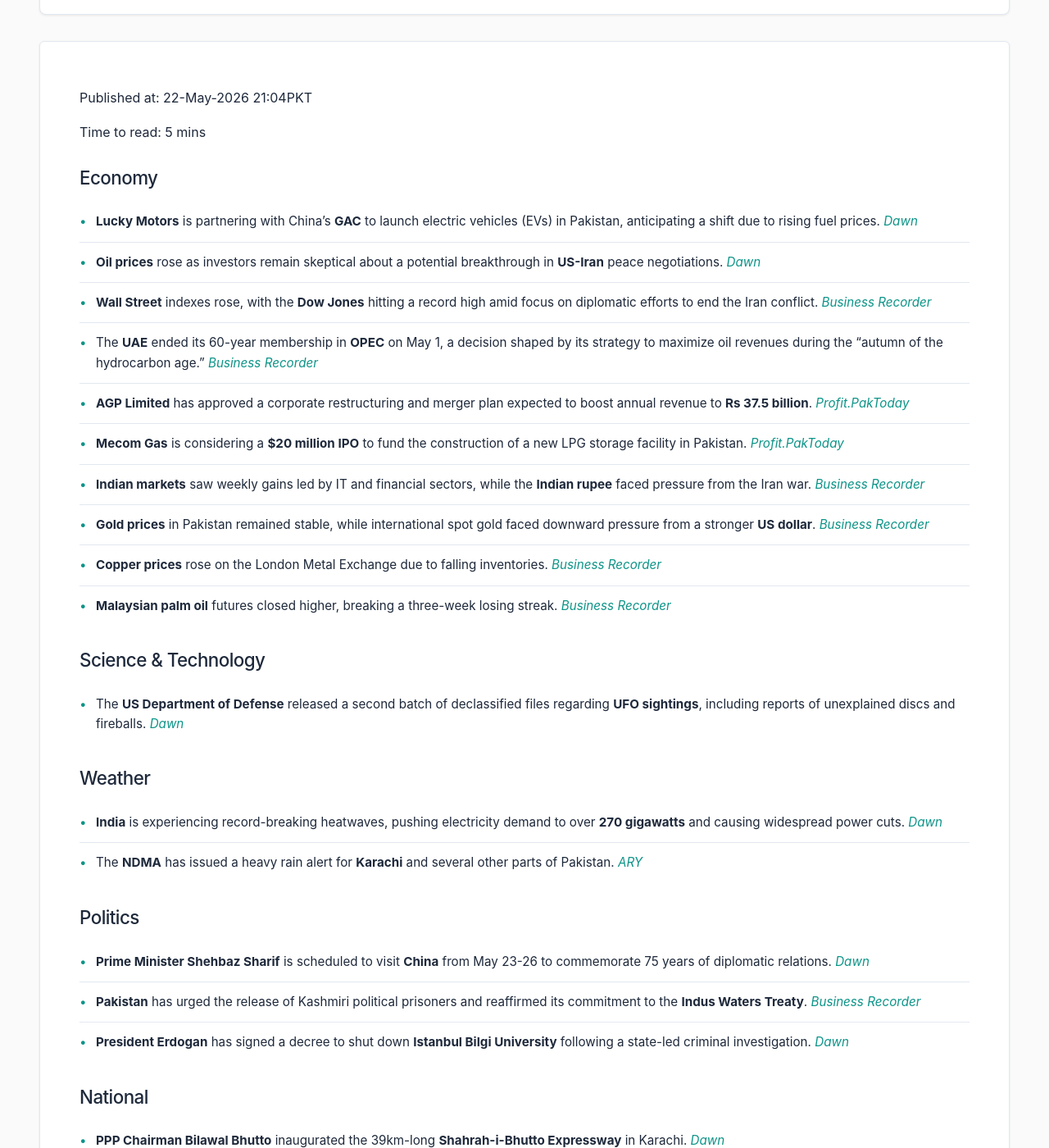
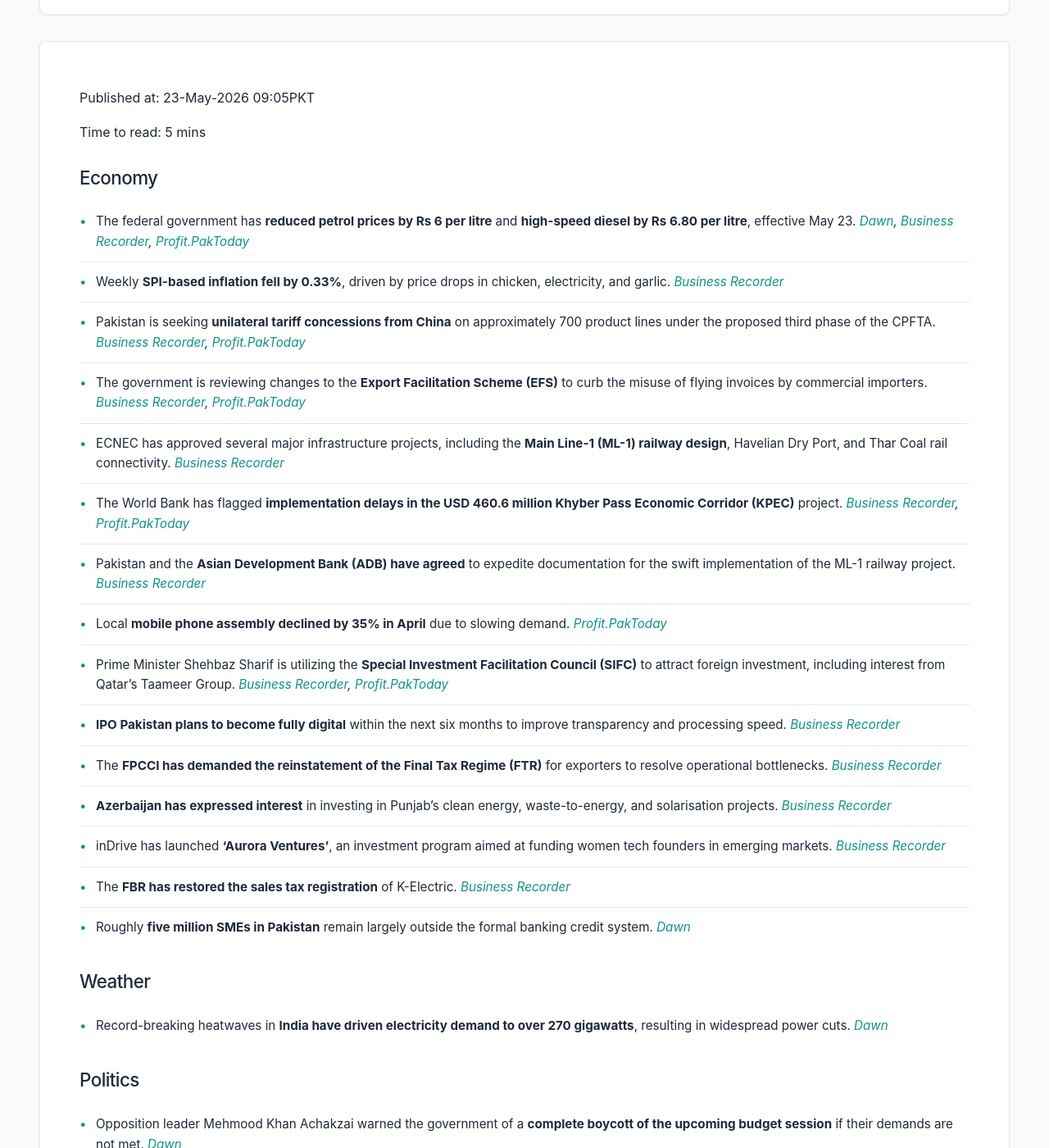
Before and after one commit to zsubzwary/news, a Jekyll site: the page built from en/index.md, in a window 1280 px wide and 1400 px high, scrolled down 209 px. Shown: the whole window at 82% size. Built offline with Jekyll 4.4.1, drawn with Linux system fonts in a browser that asks for light colours; some web fonts are replaced; comment, search, counter and statistics services are not loaded; some of the changed text lies outside the part shown.

Commit message:
DateTime; 2026-05-23T04:05:06.455Z

```diff
--- a/en/index.md
+++ b/en/index.md
@@ -4,62 +4,52 @@ title: Pakistan News Briefing
 lang: en
 ---
 
-Published at: 22-May-2026 21:04PKT
+Published at: 23-May-2026 09:05PKT
 
 Time to read: 5 mins
 
 ### Economy
-- **Lucky Motors** is partnering with China's **GAC** to launch electric vehicles (EVs) in Pakistan, anticipating a shift due to rising fuel prices. *[Dawn](https://www.dawn.com/news/2002277/lucky-motors-partners-with-chinas-gac-as-it-bets-fuel-shock-will-drive-ev-switch)*
-- **Oil prices** rose as investors remain skeptical about a potential breakthrough in **US-Iran** peace negotiations. *[Dawn](https://www.dawn.com/news/2002218/oil-prices-rise-as-investors-doubt-breakthrough-in-us-iran-peace-talks)*
-- **Wall Street** indexes rose, with the **Dow Jones** hitting a record high amid focus on diplomatic efforts to end the Iran conflict. *[Business Recorder](https://www.brecorder.com/news/40422413/wall-st-rises-dow-hits-record-high-with-us-iran-talks-in-focus)*
-- The **UAE** ended its 60-year membership in **OPEC** on May 1, a decision shaped by its strategy to maximize oil revenues during the "autumn of the hydrocarbon age." *[Business Recorder](https://www.brecorder.com/news/40422404/uae-considered-leaving-opec-over-three-years-presidential-adviser-says)*
-- **AGP Limited** has approved a corporate restructuring and merger plan expected to boost annual revenue to **Rs 37.5 billion**. *[Profit.PakToday](https://profit.pakistantoday.com.pk/2026/05/22/agp-limited-approves-major-pharma-merger-plan-expected-to-raise-revenue-to-%e2%82%a837-5-billion/)*
-- **Mecom Gas** is considering a **$20 million IPO** to fund the construction of a new LPG storage facility in Pakistan. *[Profit.PakToday](https://profit.pakistantoday.com.pk/2026/05/22/pakistans-mecom-gas-weighs-20-million-ipo-to-fund-lpg-storage-report/)*
-- **Indian markets** saw weekly gains led by IT and financial sectors, while the **Indian rupee** faced pressure from the Iran war. *[Business Recorder](https://www.brecorder.com/news/40422410/it-financials-boost-indian-shares-to-weekly-gains)*
-- **Gold prices** in Pakistan remained stable, while international spot gold faced downward pressure from a stronger **US dollar**. *[Business Recorder](https://www.brecorder.com/news/40422411/gold-price-drops-by-rs2700-per-tola-in-pakistan)*
-- **Copper prices** rose on the London Metal Exchange due to falling inventories. *[Business Recorder](https://www.brecorder.com/news/40422400/copper-buoyed-by-falling-lme-stocks)*
-- **Malaysian palm oil** futures closed higher, breaking a three-week losing streak. *[Business Recorder](https://www.brecorder.com/news/40422399/palm-oil-closes-higher-snap-3-weeks-of-losses)*
-
-### Science & Technology
-- The **US Department of Defense** released a second batch of declassified files regarding **UFO sightings**, including reports of unexplained discs and fireballs. *[Dawn](https://www.dawn.com/news/2002290/us-releases-second-batch-of-government-declassified-ufo-files)*
+- The federal government has **reduced petrol prices by Rs 6 per litre** and **high-speed diesel by Rs 6.80 per litre**, effective May 23. *[Dawn](https://www.dawn.com/news/2002321/govt-reduces-petrol-by-rs6-per-litre-high-speed-diesel-by-rs68), [Business Recorder](https://www.brecorder.com/news/40422475/petrol-price-slashed-by-rs6-diesels-by-rs680), [Profit.PakToday](https://profit.pakistantoday.com.pk/2026/05/23/govt-cuts-petrol-price-by-rs6-litre-hsd-by-rs6-80-ahead-of-eid-ul-adha/)*
+- Weekly **SPI-based inflation fell by 0.33%**, driven by price drops in chicken, electricity, and garlic. *[Business Recorder](https://www.brecorder.com/news/40422476/weekly-spi-inflation-down-033pc)*
+- Pakistan is seeking **unilateral tariff concessions from China** on approximately 700 product lines under the proposed third phase of the CPFTA. *[Business Recorder](https://www.brecorder.com/news/40422483/700-product-lines-under-the-proposed-cpfta-islamabad-seeks-unilateral-tariff-relief-from-beijing), [Profit.PakToday](https://profit.pakistantoday.com.pk/2026/05/23/pakistan-to-seek-zero-tariff-access-from-china-on-700-product-lines-under-fta-talks/)*
+- The government is reviewing changes to the **Export Facilitation Scheme (EFS)** to curb the misuse of flying invoices by commercial importers. *[Business Recorder](https://www.brecorder.com/news/40422484/check-on-flying-invoices-govt-mulls-revising-efs-in-budget), [Profit.PakToday](https://profit.pakistantoday.com.pk/2026/05/23/govt-mulls-export-facilitation-scheme-changes-to-curb-flying-invoice-misuse-by-commercial-importers/)*
+- ECNEC has approved several major infrastructure projects, including the **Main Line-1 (ML-1) railway design**, Havelian Dry Port, and Thar Coal rail connectivity. *[Business Recorder](https://www.brecorder.com/news/40422491/ecnec-clears-ml-1-havelian-dry-port-amp-thar-coal-rail-projects)*
+- The World Bank has flagged **implementation delays in the USD 460.6 million Khyber Pass Economic Corridor (KPEC)** project. *[Business Recorder](https://www.brecorder.com/news/40422488/kpec-project-world-bank-flags-implementation-delays), [Profit.PakToday](https://profit.pakistantoday.com.pk/2026/05/23/world-bank-flags-delays-in-460-million-khyber-pass-corridor-project-pakistan-seeks-3-year-extension/)*
+- Pakistan and the **Asian Development Bank (ADB) have agreed** to expedite documentation for the swift implementation of the ML-1 railway project. *[Business Recorder](https://www.brecorder.com/news/40422489/swift-implementation-of-main-line-1-railway-project-pakistan-adb-agree-on-timely-completion-of-documentation)*
+- Local **mobile phone assembly declined by 35% in April** due to slowing demand. *[Profit.PakToday](https://profit.pakistantoday.com.pk/2026/05/22/local-mobile-phone-assembly-drops-35-in-april-as-demand-slows/)*
+- Prime Minister Shehbaz Sharif is utilizing the **Special Investment Facilitation Council (SIFC)** to attract foreign investment, including interest from Qatar’s Taameer Group. *[Business Recorder](https://www.brecorder.com/news/40422482/pm-tells-qatars-taameer-group-steps-taken-to-remove-barriers-to-business-under-sifc), [Profit.PakToday](https://profit.pakistantoday.com.pk/2026/05/22/pm-shehbaz-invites-greater-qatari-investment-as-taameer-group-plans-expansion-in-pakistan/)*
+- **IPO Pakistan plans to become fully digital** within the next six months to improve transparency and processing speed. *[Business Recorder](https://www.brecorder.com/news/40422495/ipo-pakistan-to-go-fully-digital-in-six-months)*
+- The **FPCCI has demanded the reinstatement of the Final Tax Regime (FTR)** for exporters to resolve operational bottlenecks. *[Business Recorder](https://www.brecorder.com/news/40422493/fpcci-demands-restoration-of-ftr-for-exporters)*
+- **Azerbaijan has expressed interest** in investing in Punjab's clean energy, waste-to-energy, and solarisation projects. *[Business Recorder](https://www.brecorder.com/news/40422492/azerbaijan-ready-to-invest-in-punjab-clean-energy-projects-minister)*
+- inDrive has launched **'Aurora Ventures'**, an investment program aimed at funding women tech founders in emerging markets. *[Business Recorder](https://www.brecorder.com/news/40422494/indrive-launches-aurora-ventures)*
+- The **FBR has restored the sales tax registration** of K-Electric. *[Business Recorder](https://www.brecorder.com/news/40422487/st-registration-of-ke-restored)*
+- Roughly **five million SMEs in Pakistan** remain largely outside the formal banking credit system. *[Dawn](https://www.dawn.com/news/2002454/five-million-smes-2pc-banked)*
 
 ### Weather
-- **India** is experiencing record-breaking heatwaves, pushing electricity demand to over **270 gigawatts** and causing widespread power cuts. *[Dawn](https://www.dawn.com/news/2002287/india-battles-power-cuts-as-heatwave-boosts-electricity-demand-to-record)*
-- The **NDMA** has issued a heavy rain alert for **Karachi** and several other parts of Pakistan. *[ARY](https://arynews.tv/ndma-rain-alert-for-karachi-and-pakistan)*
+- Record-breaking heatwaves in **India have driven electricity demand to over 270 gigawatts**, resulting in widespread power cuts. *[Dawn](https://www.dawn.com/news/2002287/india-battles-power-cuts-as-heatwave-boosts-electricity-demand-to-record)*
 
 ### Politics
-- **Prime Minister Shehbaz Sharif** is scheduled to visit **China** from May 23-26 to commemorate 75 years of diplomatic relations. *[Dawn](https://www.dawn.com/news/2002224/fo-says-pm-shehbaz-to-visit-china-from-may-23-26)*
-- **Pakistan** has urged the release of Kashmiri political prisoners and reaffirmed its commitment to the **Indus Waters Treaty**. *[Business Recorder](https://www.brecorder.com/news/40422412/pakistan-urges-release-of-kashmiri-political-prisoners-vows-to-protect-water-rights)*
-- **President Erdogan** has signed a decree to shut down **Istanbul Bilgi University** following a state-led criminal investigation. *[Dawn](https://www.dawn.com/news/2002235/turkiyes-erdogan-shuts-istanbul-bilgi-university-seized-by-state-in-criminal-probe)*
+- Opposition leader Mehmood Khan Achakzai warned the government of a **complete boycott of the upcoming budget session** if their demands are not met. *[Dawn](https://www.dawn.com/news/2002438/meet-demands-or-face-budget-boycott-achakzai-tells-govt)*
+- Prime Minister Shehbaz Sharif has approved a **four-year contract extension for Fuad Asadullah Khan** as Director General of the Intelligence Bureau. *[Dawn](https://www.dawn.com/news/2002416/pm-grants-four-year-extension-to-intelligence-bureau-chief)*
 
 ### National
-- **PPP Chairman Bilawal Bhutto** inaugurated the 39km-long **Shahrah-i-Bhutto Expressway** in Karachi. *[Dawn](https://www.dawn.com/news/2002279/ppp-chairman-bilawal-bhutto-inaugurates-39km-long-shahrah-i-bhutto-linking-qayyumabad-to-m9-motorway)*
-- The **NCCIA** arrested four individuals for allegedly selling the sensitive personal data of government officials to foreign entities. *[Dawn](https://www.dawn.com/news/2002298/nccia-uncovers-gang-selling-data-of-govt-officials-to-foreign-entities-four-arrested)*
-- Alleged drug queenpin **Anmol alias Pinky** has been sent to jail on judicial remand for narcotics and murder cases. *[Dawn](https://www.dawn.com/news/2002246/anmol-alias-pinky-sent-to-jail-on-judicial-remand-in-narcotics-murder-cases)*
-- **Prince Rahim Aga Khan** has arrived in **Gilgit-Baltistan** for a week-long visit. *[Dawn](https://www.dawn.com/news/2002250/prince-rahim-aga-khan-arrives-in-gilgit-baltistan)*
-- The **Islamabad High Court** has imposed a permanent ban on the killing of stray dogs, ordering humane population control methods. *[Dawn](https://www.dawn.com/news/2002223/ihc-bans-killing-of-stray-dogs-orders-authorities-to-implement-humane-methods-of-population-control)*
-- The **Power Division** warned consumers against fraudulent QR code scams related to electricity bill subsidies. *[Dawn](https://www.dawn.com/news/2002231/power-division-warns-consumers-against-fake-subsidy-links-qr-code-scams)*
-- The **State Bank of Pakistan** will observe a three-day holiday for **Eid-ul-Adha** from May 26 to May 28. *[Profit.PakToday](https://profit.pakistantoday.com.pk/2026/05/22/state-bank-of-pakistan-announces-three-day-eid-ul-adha-holiday-from-may-26/)*
-- The **FBR** has suspended the sales tax registration of **K-Electric**, though its income tax status remains active. *[Profit.PakToday](https://profit.pakistantoday.com.pk/2026/05/22/fbr-suspends-k-electrics-sales-tax-registration/)*
+- The **Sindh government announced a four-day Eidul Azha holiday**, exceeding the three-day holiday declared by the federal government. *[Dawn](https://www.dawn.com/news/2002350/unlike-centre-sindh-announces-four-eid-holidays)*
+- Bilawal Bhutto Zardari **inaugurated the 39km Shahrah-i-Bhutto Expressway** in Karachi to improve urban connectivity. *[Dawn](https://www.dawn.com/news/2002279/ppp-chairman-bilawal-bhutto-inaugurates-39km-long-shahrah-i-bhutto-linking-qayyumabad-to-m9-motorway), [Profit.PakToday](https://profit.pakistantoday.com.pk/2026/05/22/shahrah-e-bhutto-expressway-opens-in-karachi-as-sindh-unveils-major-urban-link/)*
+- The **NCCIA arrested four suspects in South Punjab** for allegedly selling sensitive data of government officials to foreign entities. *[Dawn](https://www.dawn.com/news/2002298/nccia-uncovers-gang-selling-data-of-govt-officials-to-foreign-entities-four-arrested), [Profit.PakToday](https://profit.pakistantoday.com.pk/2026/05/22/four-held-in-south-punjab-over-alleged-leak-of-officials-data-to-foreign-agencies-nccia/)*
+- The Ministry of Defence warned that **failure to compensate Mangla Dam victims** could lead to protests and internal security issues. *[Business Recorder](https://www.brecorder.com/news/40422486/pmo-amp-mof-warned-no-compensation-to-mangla-dam-victims-could-trigger-protests-mod)*
+- Prince Rahim Al Hussaini Aga Khan V urged the Ismaili community in Hunza to **prioritize unity and education**. *[Dawn](https://www.dawn.com/news/2002417/aga-khan-urges-unity-education-and-service-to-humanity)*
+- Actor Momina Iqbal has filed an application seeking an **FIR against a PML-N MPA** over allegations of blackmail and harassment. *[Dawn](https://www.dawn.com/news/2002319/actor-momina-iqbal-seeks-fir-against-pml-n-mpa-over-alleged-blackmail-and-harassment)*
 
 ### International
-- **CDF Asim Munir** is on an official visit to **Iran** to discuss regional peace and US-Iran talks. *[Dawn](https://www.dawn.com/news/2002286/cdf-asim-munir-leaves-for-official-visit-to-iran-security-sources)*
-- The **Pakistan and Turkiye Air Forces** have reaffirmed their strategic cooperation in defense and aerospace innovation. *[Dawn](https://www.dawn.com/news/2002276/pakistan-turkiye-air-forces-reaffirm-growing-strategic-convergence-in-defence-sector-ispr)*
-- The **European Union** is moving toward sanctions against Iranian officials over the blockade of the **Strait of Hormuz**. *[Business Recorder](https://www.brecorder.com/news/40422416/eu-moves-to-sanction-iran-over-hormuz-blockade)*
-- **US Secretary of State Marco Rubio** noted that while there is progress in **US-Iran** talks, significant work remains. *[Business Recorder](https://www.brecorder.com/news/40422415/rubio-cites-some-progress-on-iran-talks-but-were-not-there-yet)*
-- Activists from the **Gaza flotilla** have reported being subjected to torture and abuse while in **Israeli custody**. *[Dawn](https://www.dawn.com/news/2002259/most-relentlessly-cruel-gaza-flotilla-activists-tell-harrowing-accounts-of-abuse-in-israeli-custody)*
-- The **UAE deportation issue** involving Pakistani nationals has been referred to a Senate panel. *[Dawn](https://www.dawn.com/news/2002124/uae-deportations-issue-referred-to-senate-panel)*
-
-### Sports
-- **Pep Guardiola** will leave **Manchester City** at the end of the current season, ending a decade-long reign. *[Dawn](https://www.dawn.com/news/2002256/pep-guardiola-to-end-decade-long-manchester-city-reign-at-end-of-season)*
-- The **PCB** has announced a 16-member squad for the upcoming **ODI series against Australia**, with Shaheen Afridi to lead. *[Dawn](https://www.dawn.com/news/2002210/babar-naseem-recalled-as-pcb-announces-16-member-squad-for-australia-odis)*
-- **Jannik Sinner** and **Novak Djokovic** are set for a high-stakes encounter at **Roland Garros**. *[Business Recorder](https://www.brecorder.com/news/40422417/sinner-stands-between-djokovic-and-record-25th-major-crown-at-french-open)*
-- **Aryna Sabalenka** expressed full readiness for the **French Open** despite recent claycourt struggles. *[Business Recorder](https://www.brecorder.com/news/40422414/sabalenka-says-she-is-100-ready-for-french-open-after-claycourt-struggles)*
-- Spanish defender **Cesar Azpilicueta** has announced his retirement from professional football at the end of the season. *[Business Recorder](https://www.brecorder.com/news/40422402/azpilicueta-to-retire-at-end-of-season)*
+- Diplomatic mediation is intensifying in **Tehran to resolve the US-Iran conflict**, with involvement from Pakistan's Chief of Defence Forces and Qatari negotiators. *[Dawn](https://www.dawn.com/news/2002441/big-guns-descend-on-tehran-as-talks-enter-decisive-phase), [Business Recorder](https://www.brecorder.com/news/40422477/qataris-in-tehran-to-help-secure-us-iran-deal), [Business Recorder](https://www.brecorder.com/news/40422478/naqvi-meets-araghchi-again), [Business Recorder](https://www.brecorder.com/news/40422479/rubio-sees-progress-in-iran-talks), [Business Recorder](https://www.brecorder.com/news/40422480/cdf-arrives-in-tehran)*
+- **Thousands of sailors remain stranded in the Gulf** due to maritime tensions and Iran's assertion of control over the Strait of Hormuz. *[Dawn](https://www.dawn.com/news/2002422/hormuz-closure-piles-misery-on-stranded-sailors), [Profit.PakToday](https://profit.pakistantoday.com.pk/2026/05/22/thousands-of-seafarers-stranded-in-gulf-as-iran-reasserts-control-map-over-strait-of-hormuz/)*
+- The **US Citizenship and Immigration Services** announced a policy change requiring most green card seekers to apply from outside the US. *[Dawn](https://www.dawn.com/news/2002398/green-card-seekers-must-leave-us-first)*
+- **Tulsi Gabbard has resigned** as the US Director of National Intelligence. *[Dawn](https://www.dawn.com/news/2002318/tulsi-gabbard-resigns-as-trumps-top-us-intelligence-official)*
+- The **Pakistan and Turkiye Air Forces** reaffirmed their strategic cooperation in defense and aerospace technology. *[Dawn](https://www.dawn.com/news/2002276/pakistan-turkiye-air-forces-reaffirm-growing-strategic-convergence-in-defence-sector-ispr)*
 
 ### Health
-- The **WHO** has raised the Ebola outbreak risk in the **DR Congo** to the "very high" level. *[Dawn](https://www.dawn.com/news/2002301/ebola-risk-now-at-highest-level-in-dr-congo-says-who)*
+- The **WHO has raised the Ebola risk level** in the Democratic Republic of Congo to "very high." *[Dawn](https://www.dawn.com/news/2002301/ebola-risk-now-at-highest-level-in-dr-congo-says-who)*
+- Renowned infectious diseases expert **Dr. Naseem Salahuddin has passed away**. *[Dawn](https://www.dawn.com/news/2002313/renowned-infectious-diseases-expert-dr-naseem-salahuddin-passes-away)*
 
 ### Other
-- Actor **Tom Hardy** is reportedly out of the project **MobLand**. *[ARY](https://arynews.tv/tom-hardy-mobland-fires-venom-actor)*
-- The teenage son of **Daniel Coleman** (Danny Go! star) has passed away following a battle with cancer. *[ARY](https://arynews.tv/danny-go-daniel-coleman-son-passes-away)*
+- Ongoing debates highlight the need for **climate justice** for nations like Pakistan that are highly vulnerable to climate shocks despite low emissions. *[Dawn](https://www.dawn.com/news/2002455/climate-justice-at-home)*
```
